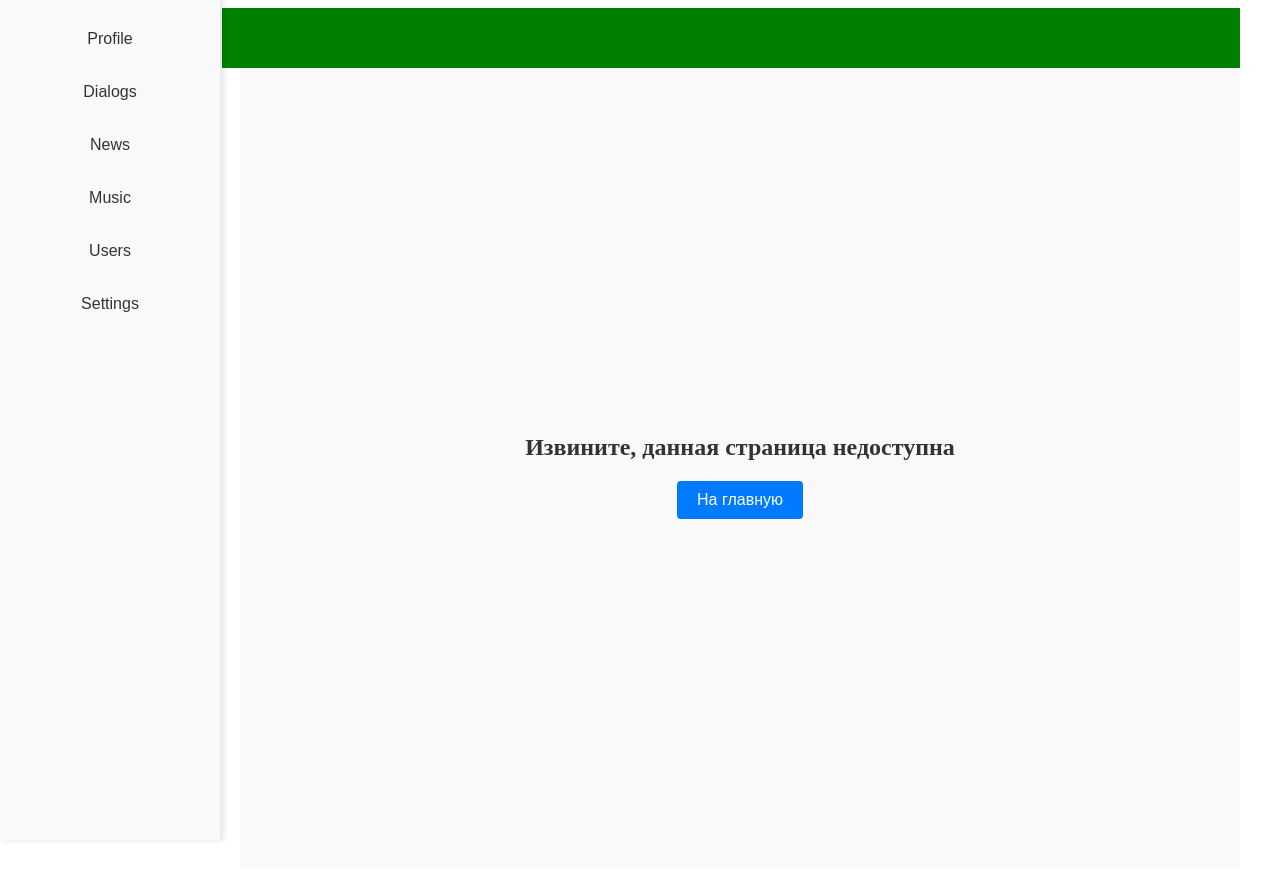
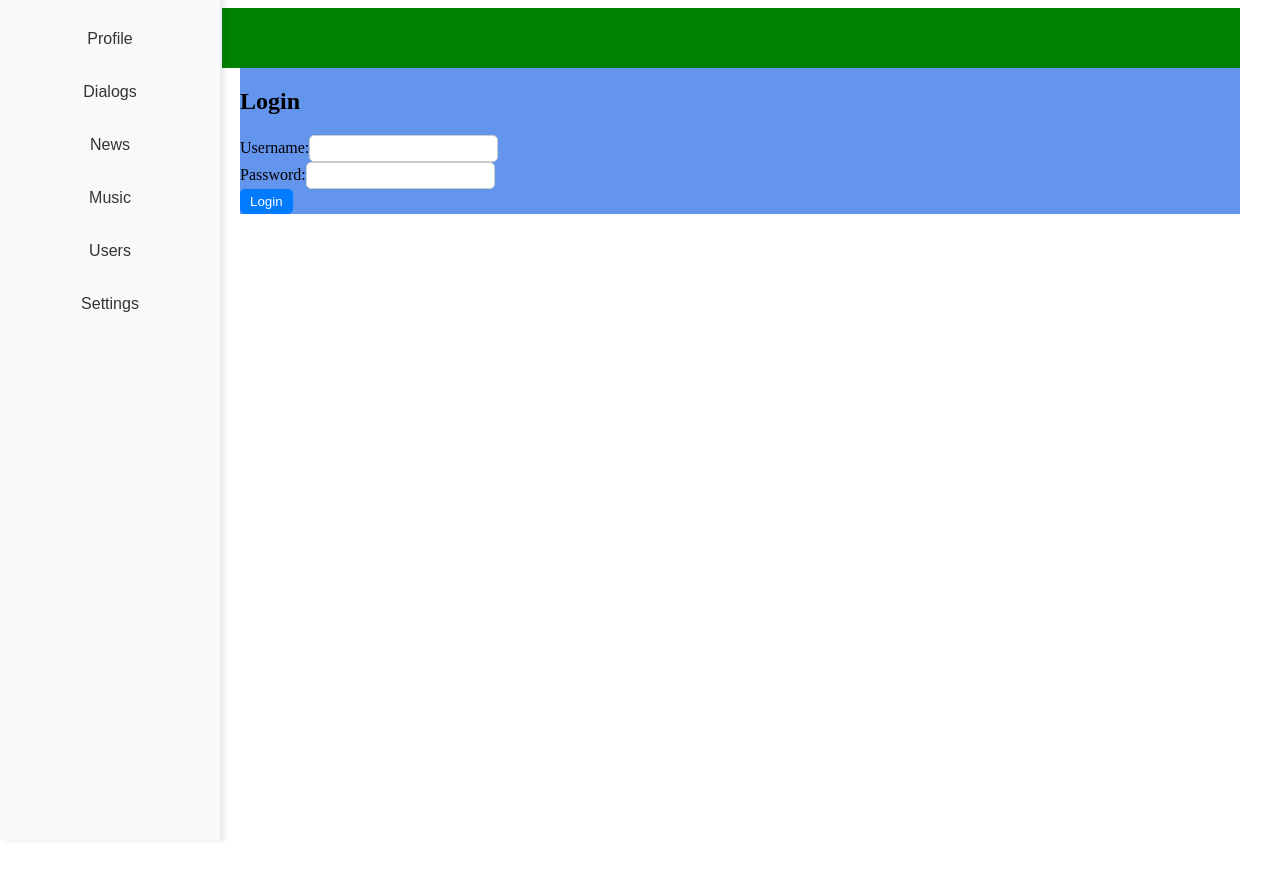
Before and after one commit to LeshaSenpai/MessengerProject, a React (Create React App) app: page /login in a window 1280 px wide. After the commit the page ends 800 px from the top, so only its background shows below. Built offline with nearby package versions, Linux system fonts and the light colour scheme; grey boxes are pictures that could not be loaded.

Commit message:
authorization has been corrected

```diff
--- /dev/null
+++ b/db.json
@@ -0,0 +1,10 @@
+{
+    "users": [
+      {
+        "id": 1,
+        "username": "testuser",
+        "password": "password123",
+        "token": "abc123"
+      }
+    ]
+  }
--- a/package.json
+++ b/package.json
@@ -22,13 +22,15 @@
         "start": "react-scripts start",
         "build": "react-scripts build",
         "test": "react-scripts test",
+        "server": "json-server --watch db.json --port 3001",
         "eject": "react-scripts eject",
         "dev": "react-scripts start"
     },
     "devDependencies": {
         "@types/jest": "^29.5.14",
         "@types/node": "^20.8.3",
-      "concurrently": "^7.6.0"
+        "concurrently": "^7.6.0",
+        "json-server": "^1.0.0-beta.3"
     },
     "eslintConfig": {
         "extends": [
--- a/src/App.tsx
+++ b/src/App.tsx
@@ -11,6 +11,8 @@ import AuthorizationForm from "./components/Authorisation/Auth";
 import Dialogs from "./components/Dialogs/Dialogs";
 import DialogPage from "./components/Dialogs/DialogPage/DialogPage";
 import UserProfile from "./components/Users/UserProfile/UserProfile";
+import Login from "./components/Authorisation/Login";
+import Dashboard from "./components/Authorisation/Dashboard";
 import { profileStore } from "./stores/ProfileStore";
 import { dialogsStore } from "./stores/DialogsStore";
 import { newsStore } from "./stores/NewsStore";
@@ -25,7 +27,8 @@ const App: React.FC = () => {
           <Route path="/users" element={<Users />} />
           <Route path="/dialogs" element={<Dialogs store={dialogsStore} />} />
           <Route path="/dialogs/:username" element={<DialogPage />} />
-
+          <Route path="/login" element={<Login />} />
+          <Route path="/Dashboard" element={<Dashboard />}/>
           <Route path="/profile/:username" element={<UserProfile />} />
           <Route path="/news" element={<News store={newsStore} />} />
           <Route path="/authorization" element={<AuthorizationForm />} />
--- /dev/null
+++ b/src/components/Authorisation/Dashboard.tsx
@@ -0,0 +1,22 @@
+import React, { useEffect } from "react";
+import { useNavigate } from "react-router-dom";
+
+const Dashboard: React.FC = () => {
+  const navigate = useNavigate();
+
+  useEffect(() => {
+    const token = localStorage.getItem("token");
+    if (!token) {
+      navigate("/login");
+    }
+  }, [navigate]);
+
+  return (
+    <div>
+      <h1>Dashboard</h1>
+      <p>Welcome to your dashboard! You are logged in.</p>
+    </div>
+  );
+};
+
+export default Dashboard;
--- /dev/null
+++ b/src/components/Authorisation/Login.tsx
@@ -0,0 +1,62 @@
+import React, { useState } from "react";
+
+const Login: React.FC = () => {
+  const [username, setUsername] = useState("");
+  const [password, setPassword] = useState("");
+  const [error, setError] = useState("");
+
+  const handleLogin = async (e: React.FormEvent) => {
+    e.preventDefault();
+
+    try {
+      const response = await fetch("http://localhost:3001/users");
+      const users = await response.json();
+
+      const user = users.find(
+        (u: { username: string; password: string }) =>
+          u.username === username && u.password === password
+      );
+
+      if (user) {
+        localStorage.setItem("token", user.token);
+        alert("Login successful!");
+        setError("");
+      } else {
+        setError("Invalid username or password.");
+      }
+    } catch (err) {
+      console.error("Error logging in:", err);
+      setError("An error occurred. Please try again later.");
+    }
+  };
+
+  return (
+    <div>
+      <h2>Login</h2>
+      <form onSubmit={handleLogin}>
+        <div>
+          <label htmlFor="username">Username:</label>
+          <input
+            type="text"
+            id="username"
+            value={username}
+            onChange={(e) => setUsername(e.target.value)}
+          />
+        </div>
+        <div>
+          <label htmlFor="password">Password:</label>
+          <input
+            type="password"
+            id="password"
+            value={password}
+            onChange={(e) => setPassword(e.target.value)}
+          />
+        </div>
+        <button type="submit">Login</button>
+        {error && <p style={{ color: "red" }}>{error}</p>}
+      </form>
+    </div>
+  );
+};
+
+export default Login;
```
Also changed, not shown: 1 other file (tests, documents, lock files or other folders). Lines whose indentation alone changed are shown as unchanged.
